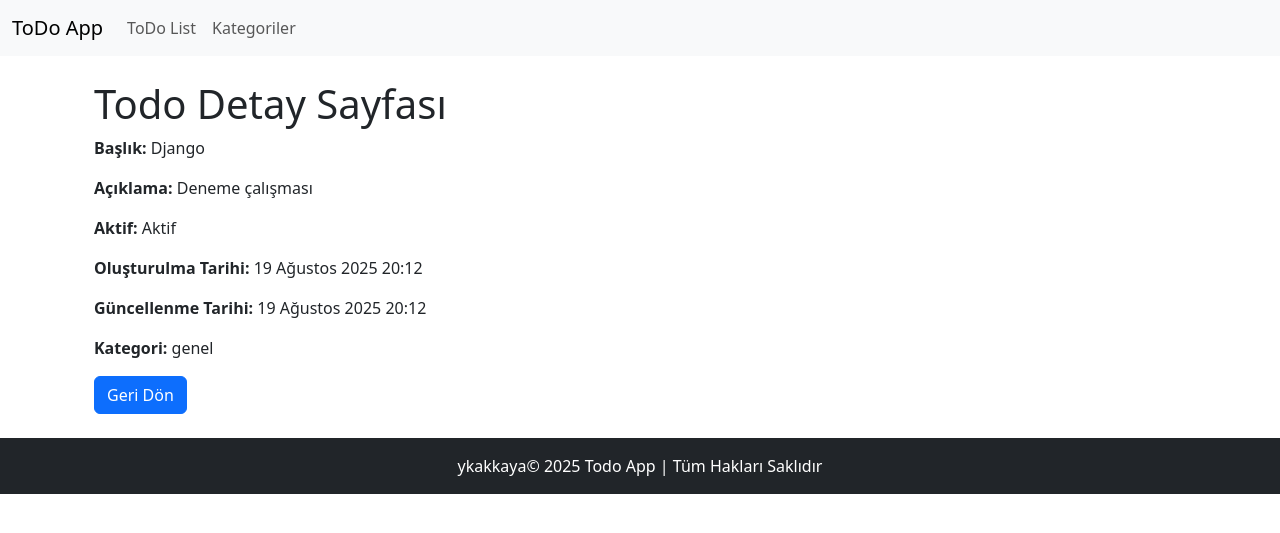
After one commit to ykakkaya/django-todo, a Django app: page /todo/1/ in a window 1280 px wide. The commit adds this page. Shown: the top 533 px of the page. Run offline with Django 5.2, Linux system fonts and the light colour scheme; data comes from the database, SQL or seed files in the repository; both versions use the stored data as it was after the commit; some libraries are stand-ins or nearby versions.

Commit message:
Category ForeignKey and Todo Detail

```diff
--- /dev/null
+++ b/templates/pages/todo_detail.html
@@ -0,0 +1,19 @@
+{% extends "layouts/master.html" %}
+{% load static %}
+
+{% block content %}
+<div class="container">
+<h1>Todo Detay Sayfası</h1>
+<p><strong>Başlık:</strong> {{ todo.title }}</p>
+<p><strong>Açıklama:</strong> {{ todo.description }}</p>
+<p><strong>Aktif:</strong> {{ todo.is_active|yesno:"Aktif,Pasif"}}</p>
+
+<p><strong>Oluşturulma Tarihi:</strong> {{ todo.created_at }}</p>
+<p><strong>Güncellenme Tarihi:</strong> {{ todo.updated_at }}</p>
+<p><strong>Kategori:</strong> {{ todo.category.title }}</p>
+
+
+<a href="{% url 'home' %}" class="btn btn-primary">Geri Dön</a>
+
+</div>
+{% endblock content %}
--- a/todo/models.py
+++ b/todo/models.py
@@ -1,10 +1,26 @@
 from django.db import models
+from autoslug import AutoSlugField
+
+# Create your models here.
+class Category(models.Model):
+    title = models.CharField(max_length=100, verbose_name='Kategori Adı')
+    slug = AutoSlugField(populate_from='title',unique=True, verbose_name='Slug')
+    created_at = models.DateTimeField(auto_now_add=True, verbose_name='Oluşturulma Tarihi')
+    updated_at = models.DateTimeField(auto_now=True, verbose_name='Güncellenme Tarihi')
+
+    def __str__(self):
+        return self.title
+
+    class Meta:
+        ordering = ['-created_at']
+        verbose_name = 'Kategori'
+        verbose_name_plural = 'Kategoriler'
 
 
-# Create your models here.
 class Todo(models.Model):
     title = models.CharField(max_length=200,verbose_name='Başlık')
     description = models.TextField(blank=True,null=True, verbose_name='Açıklama')
+    category= models.ForeignKey(Category, on_delete=models.CASCADE ,verbose_name='Kategori')
     is_active = models.BooleanField(default=True, verbose_name='Aktif mi?')
     completed = models.BooleanField(default=False, verbose_name='Tamamlandı')
     created_at = models.DateTimeField(auto_now_add=True, verbose_name='Oluşturulma Tarihi')
--- a/todo/templates/todo/components/todo_list_table.html
+++ b/todo/templates/todo/components/todo_list_table.html
@@ -11,16 +11,18 @@
   </thead>
   <tbody>
      {% for todo in todos %}
-        <tr>
+       <tr>
             <th scope="row">{{ todo.id }}</th>
             <td>{{ todo.title }}</td>
             <td>{{ todo.description }}</td>
             <td>{{ todo.is_active|yesno:"Aktif,Pasif" }}</td>
             <td>{{ todo.created_at|date:"D d M Y" }}</td>
             <td>
+              <a href="{% url 'todo_detail' todo.id %}" class='btn btn-info btn-sm'>Detaya Git </a>
                 <a href="#" class='btn btn-warning btn-sm' >Düzenle</a>
                 <a href="#" class='btn btn-danger btn-sm'>Sil</a>
             </td>
+
         </tr>
     {% empty %}
         <tr>
--- a/todo/urls.py
+++ b/todo/urls.py
@@ -1,7 +1,8 @@
 from django.urls import path
 
-from todo.views import todo_list
+from todo.views import todo_detail, todo_list
 
 urlpatterns = [
     path('',todo_list, name='home'),
+    path('todo/<int:pk>/', todo_detail, name='todo_detail'),
 ]
--- a/todo/views.py
+++ b/todo/views.py
@@ -1,4 +1,4 @@
-from django.shortcuts import render
+from django.shortcuts import get_object_or_404, render
 
 from todo.models import Todo
 
@@ -9,3 +9,10 @@ def todo_list(request):
         'todos': todos
     }
     return render(request, 'pages/todo_list.html', context)
+
+def todo_detail(request, pk):
+    todo = get_object_or_404(Todo, pk=pk)
+    context = {
+        'todo': todo
+    }
+    return render(request, 'pages/todo_detail.html', context)
```
Also changed, not shown: todo/admin.py (+7 -2 lines), db.sqlite3, todo/migrations/0001_initial.py.
